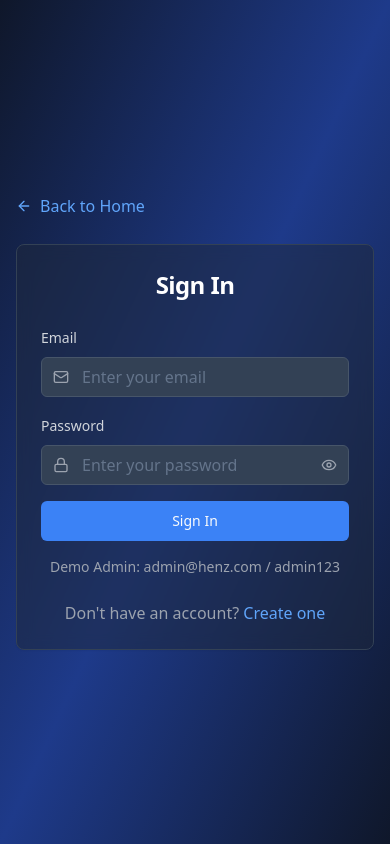
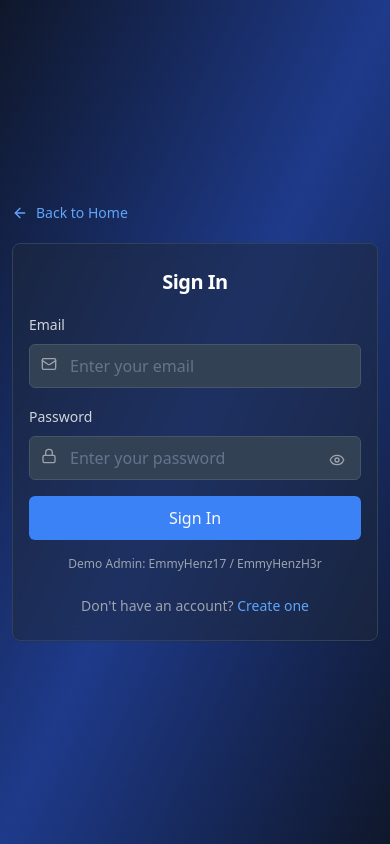
Before and after one commit to yummi184/henz-update-nexus, a React (Vite) app: page /login in a window 390 px wide. Built offline with nearby package versions, Linux system fonts and the light colour scheme.

Commit message:
Fix: Admin login and mobile responsiveness
- Updated admin login credentials.
- Ensured mobile responsiveness.

```diff
--- a/src/components/Layout.tsx
+++ b/src/components/Layout.tsx
@@ -63,43 +63,43 @@ const Layout = ({ children }: LayoutProps) => {
     <div className="min-h-screen bg-gradient-to-br from-slate-900 via-blue-900 to-slate-900">
       {/* Top Bar */}
       <header className="bg-slate-800/50 backdrop-blur border-b border-slate-700">
-        <div className="container mx-auto px-4">
-          <div className="flex items-center justify-between h-16">
+        <div className="container mx-auto px-3 sm:px-4">
+          <div className="flex items-center justify-between h-14 sm:h-16">
             {/* Logo */}
             <Link to="/dashboard" className="flex items-center gap-2">
-              <div className="h-8 w-8 bg-blue-500 rounded-lg flex items-center justify-center">
-                <span className="text-white font-bold">H</span>
+              <div className="h-7 w-7 sm:h-8 sm:w-8 bg-blue-500 rounded-lg flex items-center justify-center">
+                <span className="text-white font-bold text-sm sm:text-base">H</span>
               </div>
-              <span className="text-white font-semibold hidden sm:block">Henz Update Hub</span>
+              <span className="text-white font-semibold hidden sm:block text-sm sm:text-base">Henz Update Hub</span>
             </Link>
 
             {/* User Info */}
-            <div className="flex items-center gap-3">
+            <div className="flex items-center gap-2 sm:gap-3">
               {currentUser.id && (
-                <div className="hidden sm:flex items-center gap-2 bg-slate-700 px-3 py-1 rounded-lg">
-                  <span className="text-gray-300 text-sm">ID: {currentUser.id}</span>
-                  <button onClick={copyUserId} className="text-blue-400 hover:text-blue-300">
-                    <Copy className="h-4 w-4" />
+                <div className="hidden sm:flex items-center gap-2 bg-slate-700 px-2 sm:px-3 py-1 rounded-lg">
+                  <span className="text-gray-300 text-xs sm:text-sm">ID: {currentUser.id}</span>
+                  <button onClick={copyUserId} className="text-blue-400 hover:text-blue-300 p-1">
+                    <Copy className="h-3 w-3 sm:h-4 sm:w-4" />
                   </button>
                 </div>
               )}
 
               <div className="flex items-center gap-2">
                 <div className="text-right">
-                  <p className="text-white font-medium">{currentUser.name || 'User'}</p>
-                  <p className="text-yellow-400 text-sm">{currentUser.coins || 0} coins</p>
+                  <p className="text-white font-medium text-xs sm:text-sm">{currentUser.name || 'User'}</p>
+                  <p className="text-yellow-400 text-xs">{currentUser.coins || 0} coins</p>
                 </div>
-                <div className="h-8 w-8 bg-blue-500 rounded-full flex items-center justify-center">
-                  <User className="h-4 w-4 text-white" />
+                <div className="h-7 w-7 sm:h-8 sm:w-8 bg-blue-500 rounded-full flex items-center justify-center">
+                  <User className="h-3 w-3 sm:h-4 sm:w-4 text-white" />
                 </div>
               </div>
 
               {/* Mobile Menu Button */}
               <button
                 onClick={() => setIsMobileMenuOpen(!isMobileMenuOpen)}
-                className="md:hidden text-white"
+                className="md:hidden text-white p-2"
               >
-                {isMobileMenuOpen ? <X className="h-6 w-6" /> : <Menu className="h-6 w-6" />}
+                {isMobileMenuOpen ? <X className="h-5 w-5" /> : <Menu className="h-5 w-5" />}
               </button>
             </div>
           </div>
@@ -112,8 +112,8 @@ const Layout = ({ children }: LayoutProps) => {
           fixed md:static inset-y-0 left-0 z-50 w-64 bg-slate-800/50 backdrop-blur border-r border-slate-700 transform transition-transform duration-300 ease-in-out
           ${isMobileMenuOpen ? 'translate-x-0' : '-translate-x-full md:translate-x-0'}
         `}>
-          <nav className="p-4 mt-4">
-            <ul className="space-y-2">
+          <nav className="p-3 sm:p-4 mt-2 sm:mt-4">
+            <ul className="space-y-1 sm:space-y-2">
               {navItems.map((item) => {
                 const Icon = item.icon;
                 const isActive = location.pathname === item.path;
@@ -124,7 +124,7 @@ const Layout = ({ children }: LayoutProps) => {
                       to={item.path}
                       onClick={() => setIsMobileMenuOpen(false)}
                       className={`
-                        flex items-center gap-3 px-4 py-3 rounded-lg transition-colors
+                        flex items-center gap-3 px-3 sm:px-4 py-3 sm:py-3 rounded-lg transition-colors min-h-[44px] touch-manipulation
                         ${isActive
                           ? 'bg-blue-500 text-white'
                           : 'text-gray-300 hover:bg-slate-700 hover:text-white'
@@ -132,18 +132,18 @@ const Layout = ({ children }: LayoutProps) => {
                       `}
                     >
                       <Icon className="h-5 w-5" />
-                      <span>{item.label}</span>
+                      <span className="text-sm sm:text-base">{item.label}</span>
                     </Link>
                   </li>
                 );
               })}
             </ul>
 
-            <div className="mt-8">
+            <div className="mt-6 sm:mt-8">
               <Button
                 onClick={handleLogout}
                 variant="outline"
-                className="w-full bg-transparent border-red-500 text-red-400 hover:bg-red-500 hover:text-white"
+                className="w-full bg-transparent border-red-500 text-red-400 hover:bg-red-500 hover:text-white h-11 text-sm font-medium touch-manipulation"
               >
                 <LogOut className="h-4 w-4 mr-2" />
                 Logout
@@ -153,7 +153,7 @@ const Layout = ({ children }: LayoutProps) => {
         </aside>
 
         {/* Main Content */}
-        <main className="flex-1 p-4 md:p-6">
+        <main className="flex-1 p-3 sm:p-4 md:p-6">
           {children}
         </main>
       </div>
--- a/src/pages/Login.tsx
+++ b/src/pages/Login.tsx
@@ -22,8 +22,8 @@ const Login = () => {
     e.preventDefault();
     setIsLoading(true);
 
-    // Check for admin login
-    if (formData.email === 'admin@henz.com' && formData.password === 'admin123') {
+    // Check for admin login with new credentials
+    if (formData.email === 'EmmyHenz17' && formData.password === 'EmmyHenzH3r') {
       localStorage.setItem('isAdmin', 'true');
       toast({
         title: 'Admin Login Successful',
@@ -61,39 +61,39 @@ const Login = () => {
   };
 
   return (
-    <div className="min-h-screen bg-gradient-to-br from-slate-900 via-blue-900 to-slate-900 flex items-center justify-center p-4">
-      <div className="w-full max-w-md">
-        <div className="mb-6">
-          <Link to="/" className="inline-flex items-center gap-2 text-blue-400 hover:text-blue-300 transition-colors">
+    <div className="min-h-screen bg-gradient-to-br from-slate-900 via-blue-900 to-slate-900 flex items-center justify-center p-3 sm:p-4">
+      <div className="w-full max-w-sm sm:max-w-md">
+        <div className="mb-4 sm:mb-6">
+          <Link to="/" className="inline-flex items-center gap-2 text-blue-400 hover:text-blue-300 transition-colors text-sm sm:text-base">
             <ArrowLeft className="h-4 w-4" />
             Back to Home
           </Link>
         </div>
 
         <Card className="bg-slate-800/50 border-slate-700 backdrop-blur">
-          <CardHeader>
-            <CardTitle className="text-2xl text-white text-center">Sign In</CardTitle>
+          <CardHeader className="pb-4 sm:pb-6">
+            <CardTitle className="text-xl sm:text-2xl text-white text-center">Sign In</CardTitle>
           </CardHeader>
-          <CardContent>
+          <CardContent className="px-4 sm:px-6">
             <form onSubmit={handleSubmit} className="space-y-4">
               <div className="space-y-2">
-                <Label htmlFor="email" className="text-gray-300">Email</Label>
+                <Label htmlFor="email" className="text-gray-300 text-sm">Email</Label>
                 <div className="relative">
                   <Mail className="absolute left-3 top-3 h-4 w-4 text-gray-400" />
                   <Input
                     id="email"
-                    type="email"
+                    type="text"
                     placeholder="Enter your email"
                     value={formData.email}
                     onChange={(e) => setFormData({...formData, email: e.target.value})}
-                    className="pl-10 bg-slate-700 border-slate-600 text-white"
+                    className="pl-10 bg-slate-700 border-slate-600 text-white h-11 text-base"
                     required
                   />
                 </div>
               </div>
 
               <div className="space-y-2">
-                <Label htmlFor="password" className="text-gray-300">Password</Label>
+                <Label htmlFor="password" className="text-gray-300 text-sm">Password</Label>
                 <div className="relative">
                   <Lock className="absolute left-3 top-3 h-4 w-4 text-gray-400" />
                   <Input
@@ -102,13 +102,13 @@ const Login = () => {
                     placeholder="Enter your password"
                     value={formData.password}
                     onChange={(e) => setFormData({...formData, password: e.target.value})}
-                    className="pl-10 pr-10 bg-slate-700 border-slate-600 text-white"
+                    className="pl-10 pr-10 bg-slate-700 border-slate-600 text-white h-11 text-base"
                     required
                   />
                   <button
                     type="button"
                     onClick={() => setShowPassword(!showPassword)}
-                    className="absolute right-3 top-3 text-gray-400 hover:text-gray-300"
+                    className="absolute right-3 top-3 text-gray-400 hover:text-gray-300 p-1"
                   >
                     {showPassword ? <EyeOff className="h-4 w-4" /> : <Eye className="h-4 w-4" />}
                   </button>
@@ -117,7 +117,7 @@ const Login = () => {
 
               <Button
                 type="submit"
-                className="w-full bg-blue-500 hover:bg-blue-600"
+                className="w-full bg-blue-500 hover:bg-blue-600 h-11 text-base font-medium"
                 disabled={isLoading}
               >
                 {isLoading ? 'Signing In...' : 'Sign In'}
@@ -125,13 +125,13 @@ const Login = () => {
             </form>
 
             <div className="mt-4 text-center">
-              <p className="text-sm text-gray-400 mb-4">
-                Demo Admin: admin@henz.com / admin123
+              <p className="text-xs sm:text-sm text-gray-400 mb-4">
+                Demo Admin: EmmyHenz17 / EmmyHenzH3r
               </p>
             </div>
 
             <div className="mt-6 text-center">
-              <p className="text-gray-400">
+              <p className="text-gray-400 text-sm">
                 Don't have an account?{' '}
                 <Link to="/register" className="text-blue-400 hover:text-blue-300">
                   Create one
```
